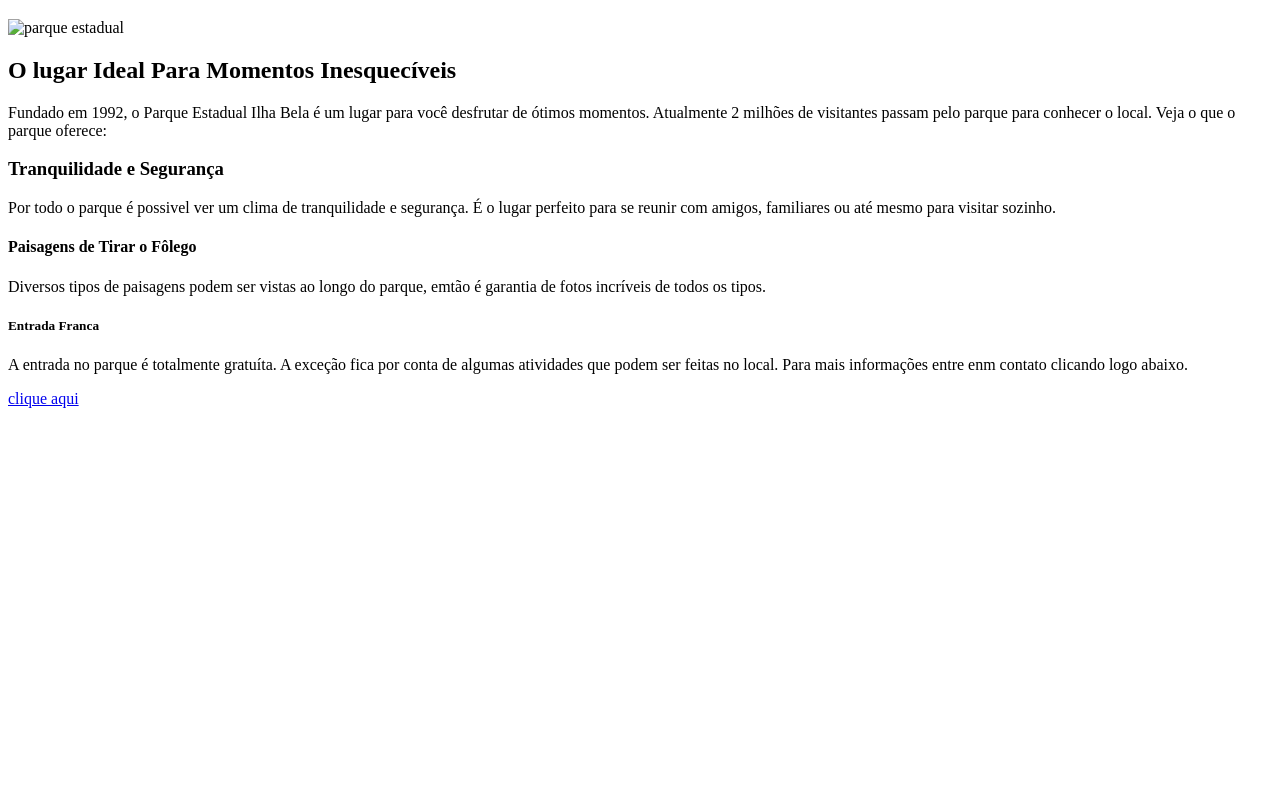
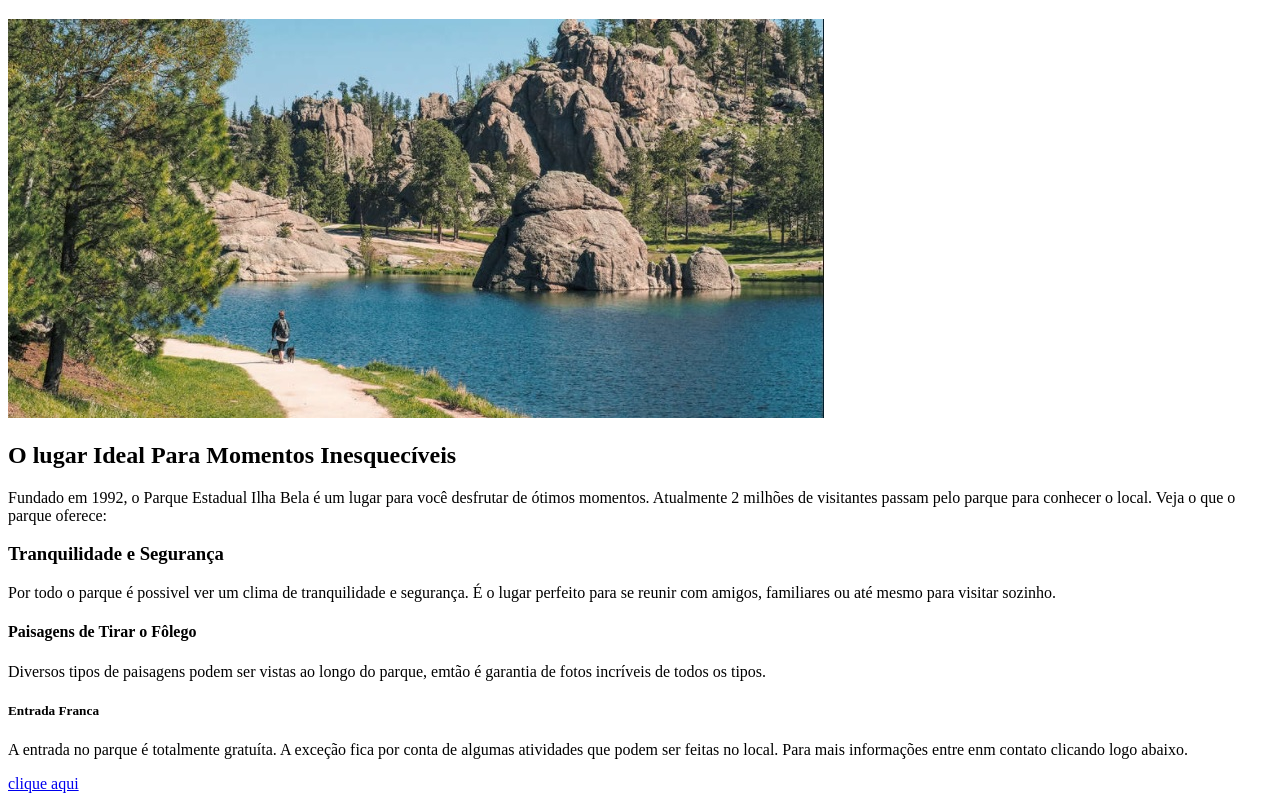
Before and after one commit to rappina/parque-estadual, a plain HTML site: page parque/INDEX.html in a window 1280 px wide. Shown: the part 61-862 px from the top of the page. Before the commit the page ends 800 px from the top, so only its background shows below. Drawn offline with Linux system fonts and the light colour scheme.

Commit message:
modificou a img

```diff
--- a/parque/INDEX.html
+++ b/parque/INDEX.html
@@ -7,7 +7,7 @@
 </head>
 <body>
       <h1>Parque Estadual Ilha Bela</h1>
-      <img src="parque-jpg.jpg" alt="parque estadual">
+      <img src="img.jpg" alt="parque estadual">
       <h2>O lugar Ideal Para Momentos Inesquecíveis</h2>
       <p>
          Fundado em 1992, o Parque Estadual Ilha Bela é um lugar para você desfrutar de ótimos momentos.
```
Also changed, not shown: parque/img.jpg (renamed from parque-jpg.jpg), 6 other files.
